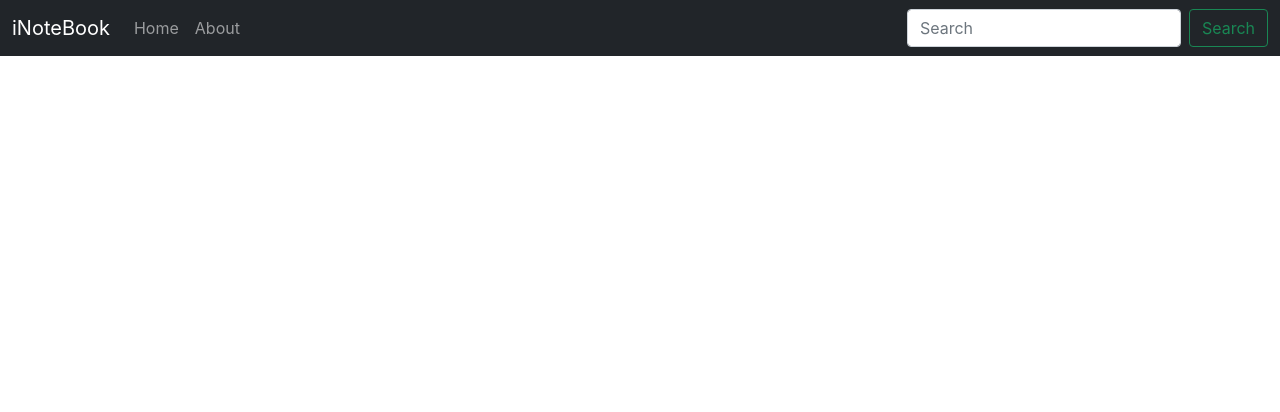
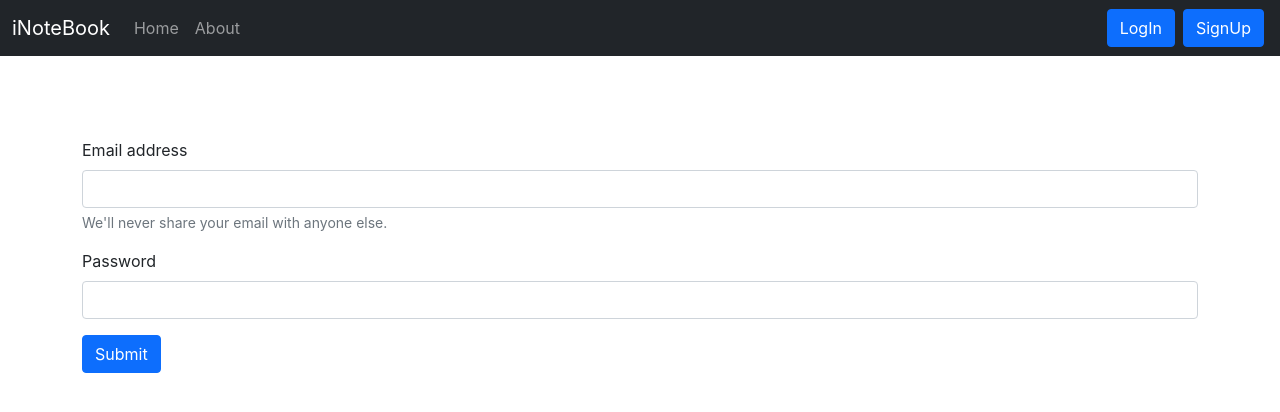
Before and after one commit to sheraram/iNoteBook, a React (Create React App) app: page /login in a window 1280 px wide. Shown: the top 412 px of the page. Built offline with nearby package versions, Linux system fonts and the light colour scheme.

Commit message:
Added login component

```diff
--- a/src/App.js
+++ b/src/App.js
@@ -6,6 +6,8 @@ import { Home } from './components/Home';
 import About from './components/About';
 import NoteState from './context/notes/NoteState'
 import Alert from './components/Alert';
+import Signup from './components/Signup';
+import Login from './components/Login';
 
 function App() {
   const [alert, setalert] = useState(null);
@@ -24,7 +26,7 @@ function App() {
       <NoteState>
         <Router>
           <Navbar />
-          <div className="container my-3"><Alert alert={alert}/></div>
+          <div className="container my-3"><Alert alert={alert} /></div>
           <div className="container">
             <Switch>
               <Route exact path="/">
@@ -32,6 +34,12 @@ function App() {
               </Route>
               <Route exact path="/about">
                 <About />
+              </Route>
+              <Route exact path="/login">
+                <Login />
+              </Route>
+              <Route exact path="/signup">
+                <Signup />
               </Route>
             </Switch>
           </div>
--- /dev/null
+++ b/src/components/Login.js
@@ -0,0 +1,52 @@
+import React, { useState } from 'react'
+import { useHistory } from 'react-router-dom'
+
+const Login = () => {
+    const [credentials, setCredentials] = useState({ email: "", password: "" })
+    let history = useHistory()
+
+    const handleSubmit = async (e) => {
+        e.preventDefault();
+        const response = await fetch("http://localhost:4000/api/auth/login", {
+            method: 'POST',
+            headers: {
+                'Content-Type': 'application/json'
+            },
+            body: JSON.stringify({ email: credentials.email, password: credentials.password })
+        });
+        const json = await response.json()
+        console.log(json)
+
+        if (json.success) {
+            // redirect
+            localStorage.setItem('token', json.authtoken)
+            history.push("/")
+        }
+        else {
+            alert("Invalid credentials")
+        }
+    }
+
+    const onChange = (e) => {
+        setCredentials({ ...credentials, [e.target.name]: e.target.value })
+    }
+
+    return (
+        <div>
+            <form onSubmit={handleSubmit}>
+                <div className="mb-3">
+                    <label htmlFor="exampleInputEmail1" className="form-label" >Email address</label>
+                    <input type="email" className="form-control" value={credentials.email} onChange={onChange} id="email" name="email" aria-describedby="emailHelp" />
+                    <div id="emailHelp" className="form-text">We'll never share your email with anyone else.</div>
+                </div>
+                <div className="mb-3">
+                    <label htmlFor="exampleInputPassword1" className="form-label">Password</label>
+                    <input type="password" className="form-control" value={credentials.password} onChange={onChange} id="password" name="password" />
+                </div>
+                <button type="submit" className="btn btn-primary">Submit</button>
+            </form>
+        </div>
+    )
+}
+
+export default Login
--- a/src/components/Navbar.js
+++ b/src/components/Navbar.js
@@ -1,4 +1,4 @@
-import React, {useEffect} from 'react'
+import React, { useEffect } from 'react'
 import { Link, useLocation } from "react-router-dom";
 
 function Navbar() {
@@ -17,15 +17,15 @@ function Navbar() {
                     <div className="collapse navbar-collapse" id="navbarSupportedContent">
                         <ul className="navbar-nav me-auto mb-2 mb-lg-0">
                             <li className="nav-item">
-                                <Link className={`nav-link ${location.pathname==='/'?"active":""}`}  aria-current="page" to="/">Home</Link>
+                                <Link className={`nav-link ${location.pathname === '/' ? "active" : ""}`} aria-current="page" to="/">Home</Link>
                             </li>
                             <li className="nav-item">
-                                <Link className={`nav-link ${location.pathname==='/About'?"active":""}`} aria-current="page" to="/About">About</Link>
+                                <Link className={`nav-link ${location.pathname === '/About' ? "active" : ""}`} aria-current="page" to="/About">About</Link>
                             </li>
                         </ul>
                         <form className="d-flex">
-                            <input className="form-control me-2" type="search" placeholder="Search" aria-label="Search" />
-                            <button className="btn btn-outline-success" type="submit">Search</button>
+                            <Link className="btn btn-primary mx-1" to="/Login" role="button">LogIn</Link>
+                            <Link className="btn btn-primary mx-1" to="/Signup" role="button">SignUp</Link>
                         </form>
                     </div>
                 </div>
--- /dev/null
+++ b/src/components/Signup.js
@@ -0,0 +1,11 @@
+import React from 'react'
+
+const Signup = () => {
+    return (
+        <div>
+            This is signup
+        </div>
+    )
+}
+
+export default Signup
```
Also changed, not shown: 1 other file (tests, documents, lock files or other folders).
